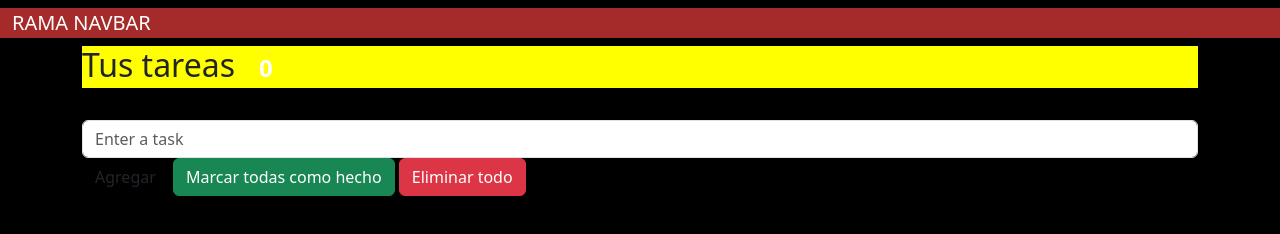
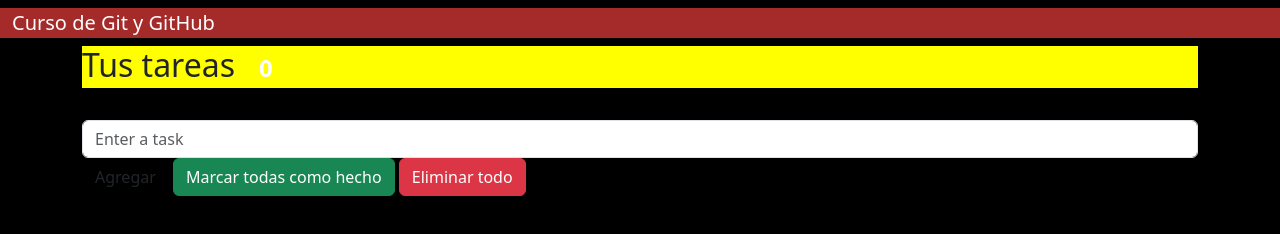
Before and after one commit to Bryan2801/Git_GitHub, a website: page index.html in a window 1280 px wide. Drawn offline with nearby package versions, Linux system fonts and the light colour scheme.

Commit message:
Se cambio el titulo del navBar (Curso Git y GitHUb)

```diff
--- a/index.html
+++ b/index.html
@@ -12,7 +12,7 @@
     <nav class="navbar navbar-default">
         <div class="container-fluid">
             <div class="navbar-header">
-                <span class="navbar-brand">RAMA NAVBAR</span>
+                <span class="navbar-brand">Curso de Git y GitHub</span>
             </div>
         </div>
     </nav>
```
